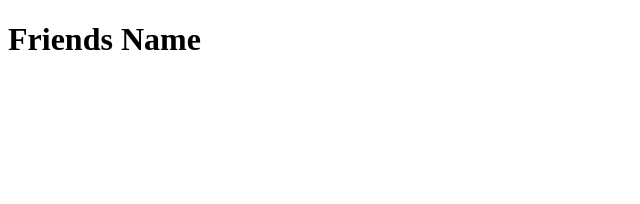
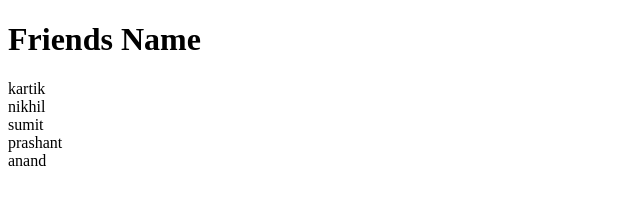
Before and after one commit to Kartik-wandhare/Array, a plain HTML site: page index.html in a window 1280 px wide. Shown: the whole page, without its empty margins (0-640 px from the left). Drawn offline with Linux system fonts and the light colour scheme.

Commit message:
javascript added

```diff
--- a/index.html
+++ b/index.html
@@ -7,6 +7,15 @@
 </head>
 <body>
     <h1>Friends Name</h1>
-    <div id="Friends-card"></div>
+    <div id="friends-card"></div>
+    <script>
+        const friends=[
+            "kartik","nikhil","sumit","prashant","anand",
+        ];
+        const friendscard=document.getElementById("friends-card");
+        for(i=0; i<friends.length; i++){
+        friendscard.innerHTML+=`<div class="friends-card">${friends[i]}</div>`;
+        }
+    </script>
 </body>
 </html>
```
